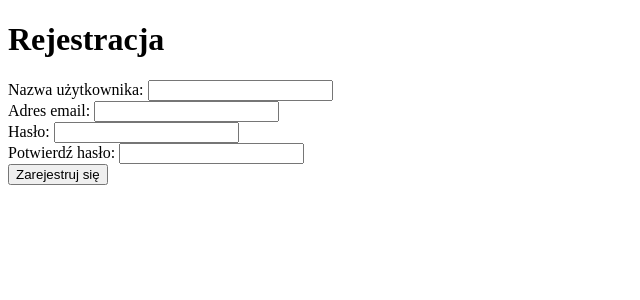
After one commit to qn3k/projekt_zespolowy, a Django app: page /register/ in a window 1280 px wide. The commit adds this page. Shown: the top 300 px of the page, without its empty margins (0-640 px from the left). Run offline with Django 5.2, Linux system fonts and the light colour scheme; parts of the project's set-up code (start-up, migrations or seed data) failed here and were passed over.

Commit message:
Dodano szablon strony rejestracja

```diff
--- a/DjangoKursy/urls.py
+++ b/DjangoKursy/urls.py
@@ -19,7 +19,7 @@ from django.urls import path, include
 from django.conf import settings
 from django.conf.urls.static import static
 from rest_framework.routers import DefaultRouter
-from Kursy_Online.views import AuthViewSet, verify_email, login_view, home_view
+from Kursy_Online.views import AuthViewSet, verify_email, login_view, home_view, register_view, activate_view
 
 
 router = DefaultRouter()
@@ -31,4 +31,6 @@ urlpatterns = [
     path('api/verify-email/', verify_email, name='verify_email'),
     path('login/', login_view, name='login'),
     path('', home_view, name='home'),
+    path('register/', register_view, name='register'),
+    path('activate/', activate_view, name='activate'),
 ] + static(settings.MEDIA_URL, document_root=settings.MEDIA_ROOT)
--- a/Kursy_Online/templates/home.html
+++ b/Kursy_Online/templates/home.html
@@ -11,6 +11,7 @@
     <nav>
         <ul>
             <li><a href="{% url 'login' %}">Zaloguj się</a></li>
+            <li><p>Nie masz konta? <a href="{% url 'register' %}">Zarejestruj się</a></p></li>
         </ul>
     </nav>
 </body>
--- /dev/null
+++ b/Kursy_Online/templates/register.html
@@ -0,0 +1,34 @@
+<!DOCTYPE html>
+<html lang="en">
+<head>
+    <meta charset="UTF-8">
+    <meta name="viewport" content="width=device-width, initial-scale=1.0">
+    <title>Rejestracja</title>
+</head>
+<body>
+    <h1>Rejestracja</h1>
+    {% if messages %}
+        <ul>
+            {% for message in messages %}
+                <li style="color: red;">{{ message }}</li>
+            {% endfor %}
+        </ul>
+    {% endif %}
+    <form method="post" action="">
+        {% csrf_token %}
+        <label for="username">Nazwa użytkownika:</label>
+        <input type="text" id="username" name="username" required>
+        <br>
+        <label for="email">Adres email:</label>
+        <input type="email" id="email" name="email" required>
+        <br>
+        <label for="password">Hasło:</label>
+        <input type="password" id="password" name="password" required>
+        <br>
+        <label for="confirm_password">Potwierdź hasło:</label>
+        <input type="password" id="confirm_password" name="confirm_password" required>
+        <br>
+        <button type="submit">Zarejestruj się</button>
+    </form>
+</body>
+</html>
--- a/Kursy_Online/views.py
+++ b/Kursy_Online/views.py
@@ -16,7 +16,7 @@ from rest_framework.response import Response
 from rest_framework.exceptions import ValidationError
 from .models import User, VerificationCode, LoginHistory
 from .serializers import UserRegistrationSerializer, UserSerializer
-
+from django.core.mail import EmailMessage
 class AuthViewSet(viewsets.ViewSet):
     def get_permissions(self):
         if self.action in ['register', 'login', 'request_password_reset', 'reset_password_confirm']:
@@ -170,7 +170,7 @@ def verify_email(request):
     except VerificationCode.DoesNotExist:
         return Response({  'error': 'Invalid or expired verification code' }, status=status.HTTP_400_BAD_REQUEST)
 
-@action(detail=False, methods=['post'])
+
 def login_view(request):
     if request.method == 'POST':
         username = request.POST.get('username')
@@ -188,5 +188,74 @@ def login_view(request):
 
     return render(request, 'login.html')
 
+def register_view(request):
+    if request.method == 'POST':
+        username = request.POST.get('username')
+        email = request.POST.get('email')
+        password = request.POST.get('password')
+        confirm_password = request.POST.get('confirm_password')
+
+        if password != confirm_password:
+            messages.error(request, 'Hasła nie są identyczne!')
+            return render(request, 'register.html')
+
+        if User.objects.filter(username=username).exists():
+            messages.error(request, 'Nazwa użytkownika jest już zajęta!')
+            return render(request, 'register.html')
+
+        if User.objects.filter(email=email).exists():
+            messages.error(request, 'Email jest już zarejestrowany')
+            return render(request, 'register.html')
+
+        user = User.objects.create_user(username=username, email=email, password=password)
+        user.is_active = False  # Konto nieaktywne
+        user.save()
+
+        # Wysyłanie e-maila aktywacyjnego
+        uid = urlsafe_base64_encode(force_bytes(user.pk))
+        token = default_token_generator.make_token(user)
+        activation_link = f"{request.build_absolute_uri('/activate/')}?uid={uid}&token={token}"
+        subject = 'Potwierdz rejestracje konta!'
+
+        message = f"""
+                <p>Cześć {username},</p>
+                <br>
+                <p>Dziękujemy za rejestracje. Naciśnij prosze poniższy link aby aktywować konto:</p>
+                <br>
+                <p><a href="{activation_link}">Aktywuj</a></p>
+                """
+        email_message = EmailMessage(
+            subject=subject,
+            body=message,
+            from_email=settings.EMAIL_HOST_USER,
+            to=[email],
+        )
+
+        email_message.content_subtype = 'html'
+        email_message.send()
+
+        messages.success(request, 'Zarejestrowano pomyślnie. Sprawdź swoją pocztę.')
+        return redirect('login')
+
+    return render(request, 'register.html')
+
+def activate_view(request):
+    uid = request.GET.get('uid')
+    token = request.GET.get('token')
+
+    try:
+        user_id = force_str(urlsafe_base64_decode(uid))
+        user = User.objects.get(pk=user_id)
+    except (TypeError, ValueError, OverflowError, User.DoesNotExist):
+        user = None
+
+    if user is not None and default_token_generator.check_token(user, token):
+        user.is_active = True
+        user.save()
+        messages.success(request, 'Twoje konto zostało aktywowane')
+        return redirect('login')
+    else:
+        messages.error(request, 'Link wygasł lub jest niepoprawny')
+        return redirect('home')
 def home_view(request):
     return render(request, 'home.html', {'title': 'Strona Główna'})
```
Also changed, not shown: db.sqlite3.
